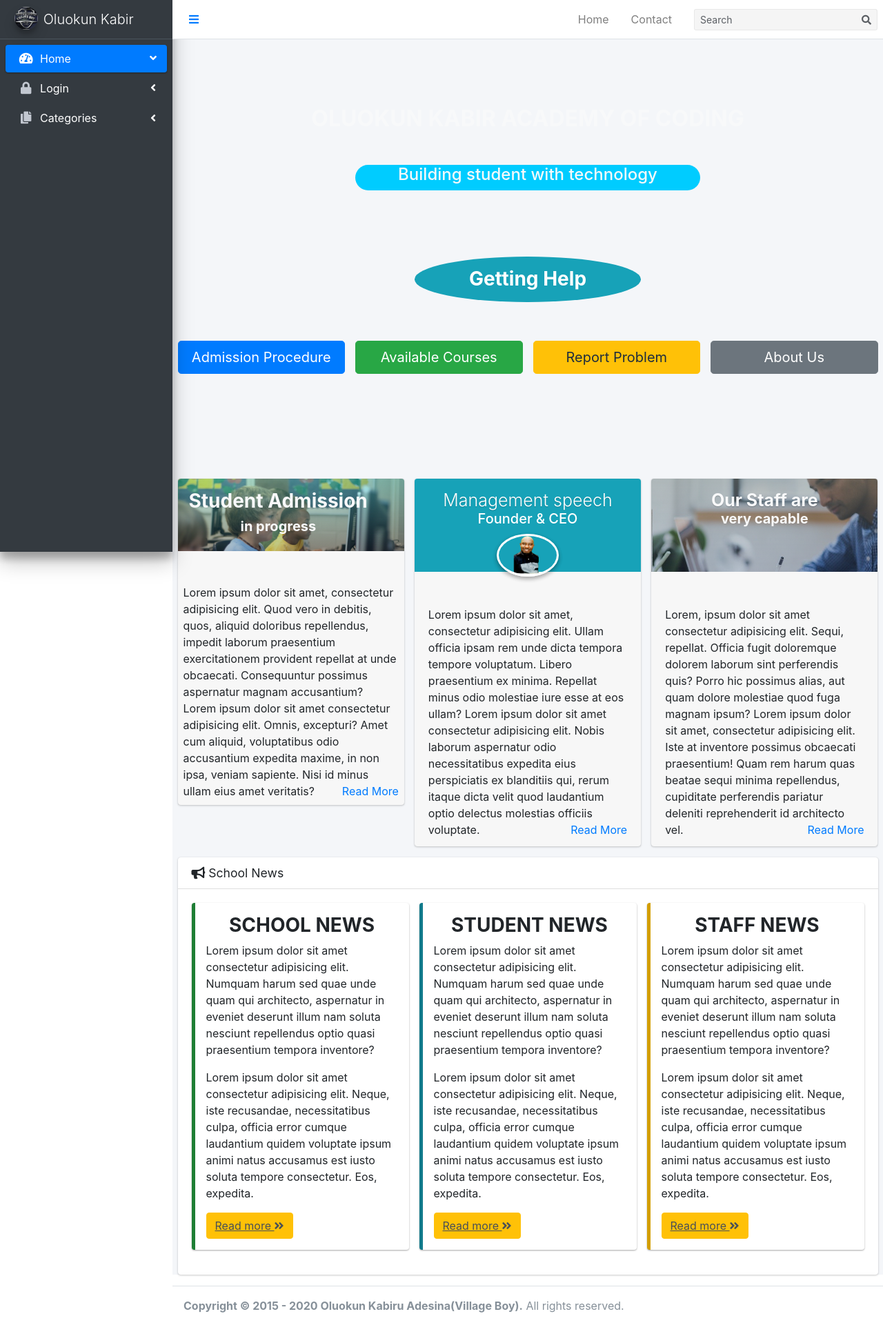
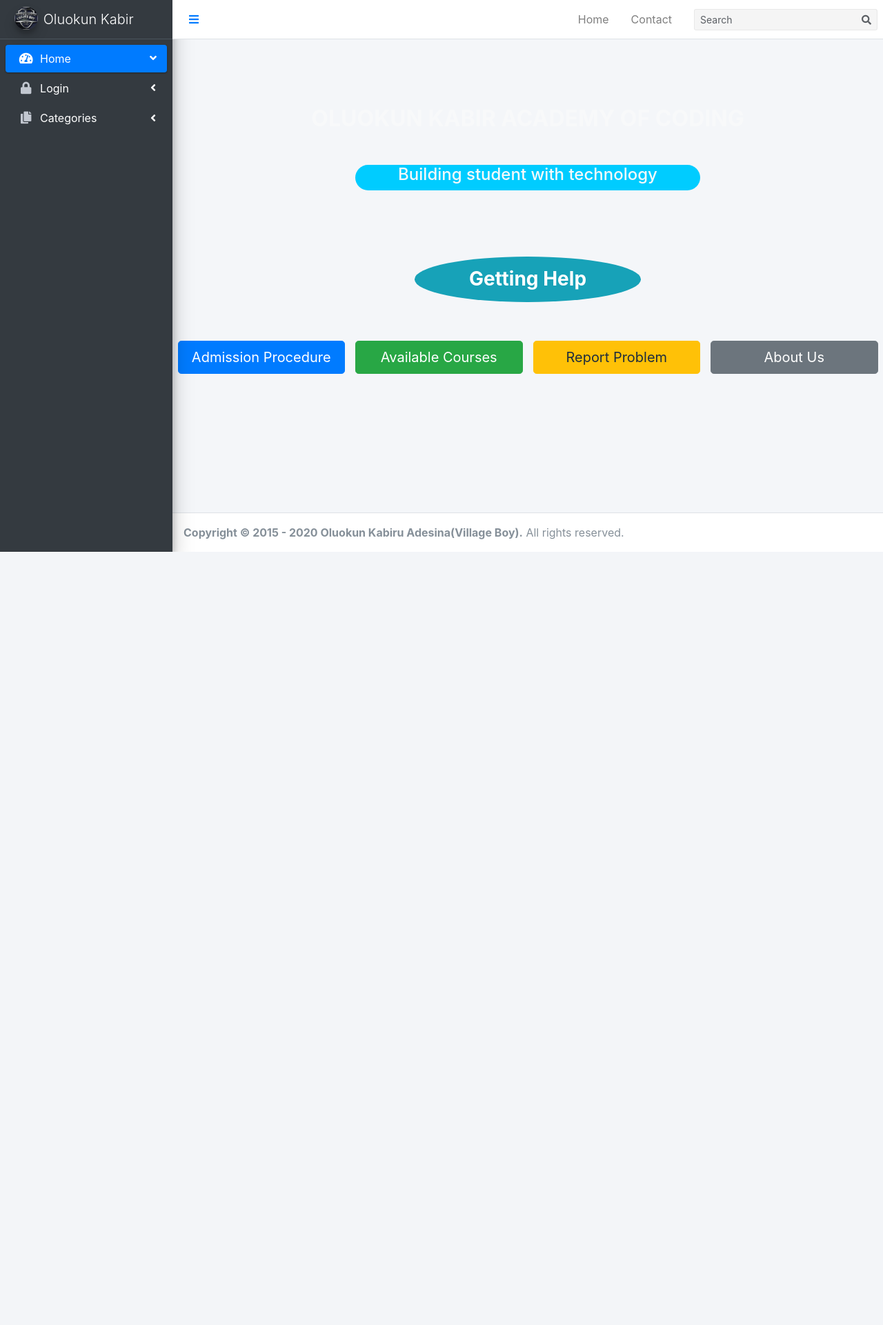
Before and after one commit to oluokunkabiru/school-management, a PHP site: page / in a window 1280 px wide. Shown: the whole page at 69% size. After the commit the page ends 800 px from the top, so only its background shows below. Run offline with PHP 8.4, Linux system fonts and the light colour scheme; some libraries are stand-ins or nearby versions.

Commit message:
remove index unneccesary things

```diff
--- a/index.php
+++ b/index.php
@@ -78,14 +78,12 @@
       </div>
     </div>
     <div class="container-fluid">
-    <div class="row">
+      <!-- <section>
+        <div class="row">
       <div class="col-md-4">
-        <!-- Widget: user widget style 2 -->
         <div class="card card-widget widget-user-2">
-          <!-- Add the bg color to the header using any of the bg-* classes -->
           <div class="widget-user-header bg-warning studentAdmission " >
 
-            <!-- /.widget-user-image -->
             <h3 class=" text-light font-weight-bold">Student Admission</h3>
             <h5 class="widget-user-desc text-light font-weight-bold">in progress</h5>
           </div>
@@ -95,13 +93,9 @@
            <div class="card-link float-right"><a href="">Read More</a></div>
           </div>
         </div>
-        <!-- /.widget-user -->
       </div>
-      <!-- /.col -->
       <div class="col-md-4">
-        <!-- Widget: user widget style 1 -->
         <div class="card card-widget widget-user">
-          <!-- Add the bg color to the header using any of the bg-* classes -->
           <div class="widget-user-header bg-info">
             <h3 class="widget-user-username">Management speech</h3>
             <h5 class="widget-user-desc">Founder & CEO</h5>
@@ -115,16 +109,11 @@
             <div class="card-link float-right"><a href="">Read More</a></div>
 
 
-            <!-- /.row -->
           </div>
         </div>
-        <!-- /.widget-user -->
       </div>
-      <!-- /.col -->
       <div class="col-md-4">
-        <!-- Widget: user widget style 1 -->
         <div class="card card-widget widget-user">
-          <!-- Add the bg color to the header using any of the bg-* classes -->
           <div class="widget-user-header ourstaff text-center text-light font-weight-bold">
             <h2 class="widget-user-username  font-weight-bold">Our Staff are</h2>
             <h5 class="widget-user-desc font-weight-bold">very capable</h5>
@@ -135,14 +124,12 @@
            Lorem ipsum dolor sit amet, consectetur adipisicing elit. Iste at inventore possimus obcaecati praesentium! Quam rem harum quas beatae sequi minima repellendus, cupiditate perferendis pariatur deleniti reprehenderit id architecto vel.
            <div class="card-link float-right"><a href="">Read More</a></div>
 
-            <!-- /.row -->
           </div>
         </div>
-        <!-- /.widget-user -->
       </div>
-      <!-- /.col -->
     </div>
-<!-- login -->
+      </section> -->
+
 <section>
     <div class="modal fade" id="studentlogin">
         <div class="modal-dialog modal-lg">
@@ -272,14 +259,13 @@
 <!-- school news  -->
 <section>
 
-      <div class="card card-default">
+      <!-- <div class="card card-default">
         <div class="card-header">
           <h1 class="card-title text-center">
             <i class="fas fa-bullhorn"></i>
             School News
           </h1>
         </div>
-        <!-- /.card-header -->
         <div class="card-body">
           <div class="row">
             <div class="col-md-4">
@@ -291,7 +277,6 @@
                 <a href="#" class="btn btn-warning">Read more <i class="fa fa-angle-double-right"></i></a>
               </div>
             </div>
-          <!-- </div> -->
           <div class="col-md-4">
               <div class="callout callout-info">
                 <h3 class="font-weight-bold text-center">STUDENT NEWS </h3>
@@ -314,20 +299,12 @@
         </div>
 
 
-          <!-- <div class="callout callout-success">
-            <h5>I am a success callout!</h5>
 
-            <p>This is a green callout.</p>
-          </div> -->
         </div>
-        <!-- /.card-body -->
       </div>
-      <!-- /.card -->
-    </div>
-    <!-- /.col -->
+    </div> -->
   </div>
 </section>
-<!-- /school news -->
 </div>
 </div>
 
```
